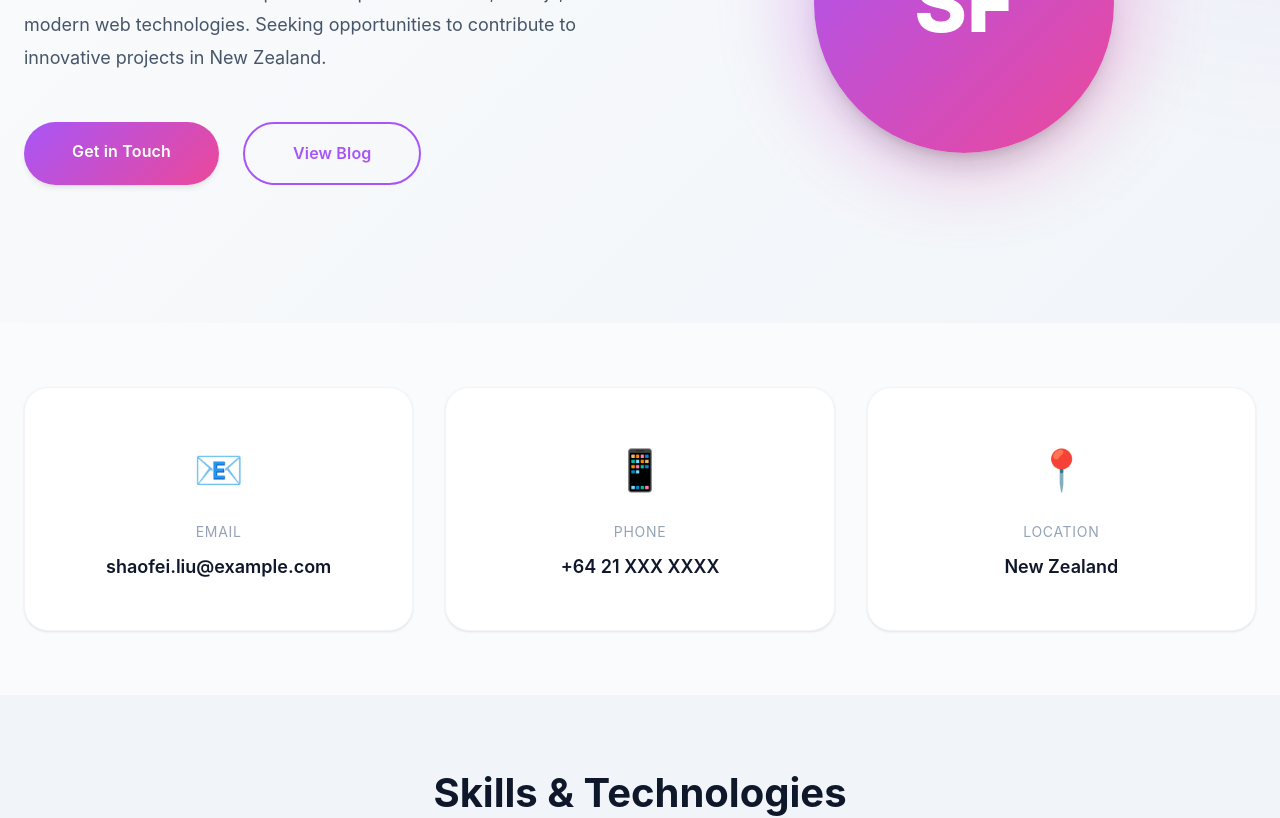
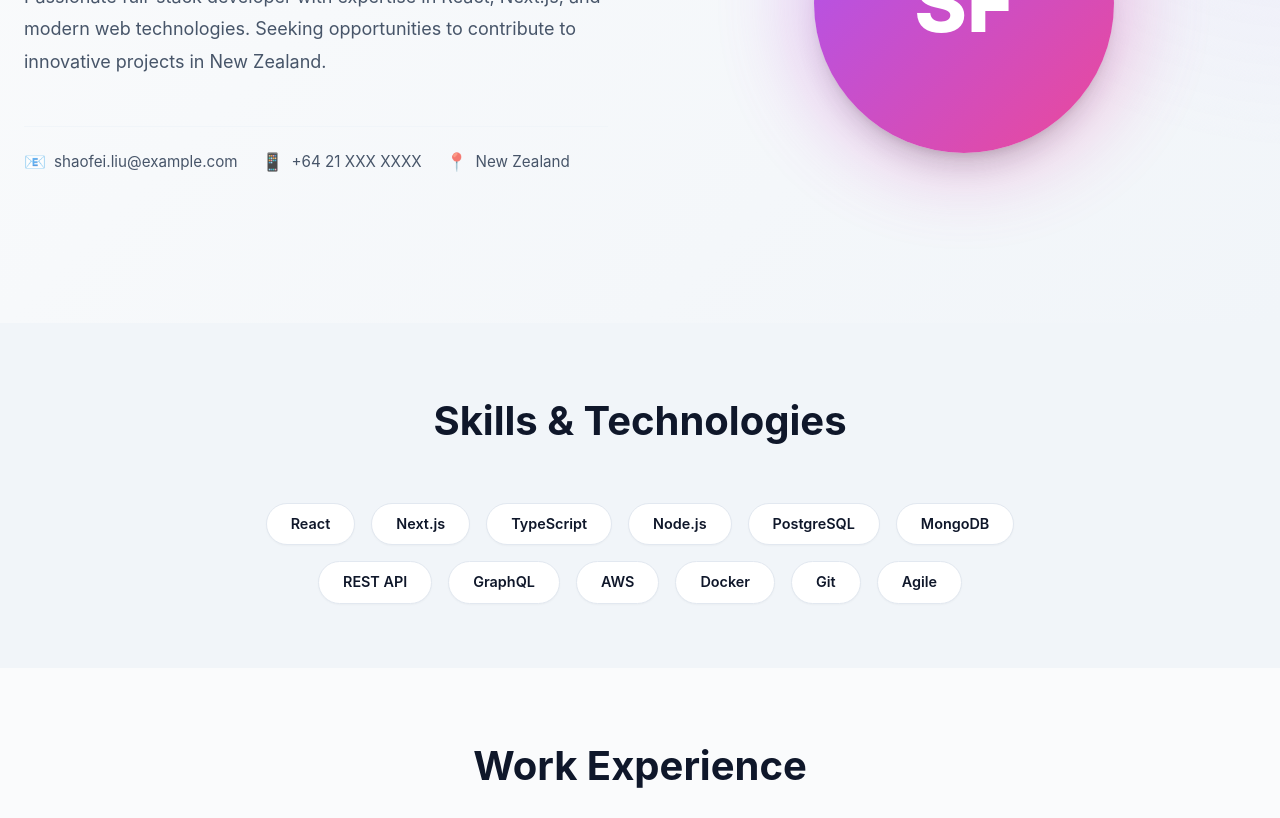
Before and after one commit to LoveShoneLiu/personalSites, a Next.js app: page / in a window 1280 px wide. Shown: the part 400-1218 px from the top of the page. Built offline with nearby package versions, Linux system fonts and the light colour scheme.

Commit message:
feat: 首页展示优化

```diff
--- a/app/page.module.scss
+++ b/app/page.module.scss
@@ -78,54 +78,55 @@
   margin-bottom: var(--spacing-2xl);
 }
 
-.heroButtons {
+.heroContact {
   display: flex;
+  flex-wrap: wrap;
   gap: var(--spacing-lg);
+  margin-top: var(--spacing-md);
+  padding-top: var(--spacing-md);
+  border-top: 1px solid var(--color-border-light);
 }
 
-.primaryButton {
-  padding: var(--spacing-md) var(--spacing-2xl);
-  background: var(--gradient-primary);
-  color: white;
-  border-radius: var(--radius-full);
-  font-weight: 600;
-  transition: all var(--transition-base);
-  box-shadow: var(--shadow-md);
+.heroContactItem {
+  display: flex;
+  align-items: center;
+  gap: var(--spacing-sm);
+  padding: var(--spacing-xs) 0;
+  background: transparent;
   border: none;
-  font-size: 1rem;
-  letter-spacing: 0.01em;
+  transition: all var(--transition-fast);
+  box-shadow: none;
 
   &:hover {
-    transform: translateY(-2px);
-    box-shadow: var(--shadow-xl);
-  }
-
-  &:active {
-    transform: translateY(0);
+    transform: none;
+    box-shadow: none;
+    border: none;
+    background: transparent;
   }
 }
 
-.secondaryButton {
-  padding: var(--spacing-md) var(--spacing-2xl);
-  background: transparent;
-  color: var(--color-primary);
-  border: 2px solid var(--color-primary);
-  border-radius: var(--radius-full);
-  font-weight: 600;
-  transition: all var(--transition-base);
-  font-size: 1rem;
-  letter-spacing: 0.01em;
+.heroContactIcon {
+  font-size: 1.1rem;
+  flex-shrink: 0;
+  opacity: 0.7;
+}
+
+.heroContactLink {
+  color: var(--color-text-secondary);
+  font-weight: 400;
+  font-size: 0.95rem;
+  transition: color var(--transition-fast);
 
   &:hover {
-    background: var(--color-primary);
-    color: white;
-    transform: translateY(-2px);
-    box-shadow: var(--shadow-md);
+    color: var(--color-primary);
+    text-decoration: underline;
   }
+}
 
-  &:active {
-    transform: translateY(0);
-  }
+.heroContactText {
+  color: var(--color-text-secondary);
+  font-weight: 400;
+  font-size: 0.95rem;
 }
 
 .heroImage {
@@ -169,70 +170,6 @@
   color: white;
 }
 
-// Contact Section
-.contactSection {
-  padding: var(--spacing-3xl) 0;
-  background: var(--color-bg);
-}
-
-.contactCards {
-  display: grid;
-  grid-template-columns: repeat(auto-fit, minmax(250px, 1fr));
-  gap: var(--spacing-xl);
-}
-
-.contactCard {
-  background: var(--color-surface);
-  padding: var(--spacing-2xl);
-  border-radius: var(--radius-2xl);
-  text-align: center;
-  box-shadow: var(--shadow-sm);
-  transition: all var(--transition-base);
-  border: 1px solid var(--color-border-light);
-  position: relative;
-  overflow: hidden;
-
-  &::before {
-    content: '';
-    position: absolute;
-    top: 0;
-    left: 0;
-    right: 0;
-    height: 3px;
-    background: var(--gradient-primary);
-    transform: scaleX(0);
-    transition: transform var(--transition-base);
-  }
-
-  &:hover {
-    transform: translateY(-4px);
-    box-shadow: var(--shadow-lg);
-    border-color: var(--color-primary-light);
-
-    &::before {
-      transform: scaleX(1);
-    }
-  }
-}
-
-.contactIcon {
-  font-size: 2.5rem;
-  margin-bottom: var(--spacing-md);
-}
-
-.contactLabel {
-  font-size: 0.875rem;
-  color: var(--color-text-tertiary);
-  text-transform: uppercase;
-  letter-spacing: 0.05em;
-  margin-bottom: var(--spacing-sm);
-}
-
-.contactValue {
-  font-size: 1.125rem;
-  font-weight: 600;
-  color: var(--color-text);
-}
 
 // Skills Section
 .section {
@@ -540,7 +477,58 @@
   display: flex;
   gap: var(--spacing-lg);
   justify-content: center;
+}
 
+.primaryButton {
+  padding: var(--spacing-md) var(--spacing-2xl);
+  background: var(--gradient-primary);
+  color: white;
+  border-radius: var(--radius-full);
+  font-weight: 600;
+  transition: all var(--transition-base);
+  box-shadow: var(--shadow-md);
+  border: none;
+  font-size: 1rem;
+  letter-spacing: 0.01em;
+  text-decoration: none;
+  display: inline-block;
+
+  &:hover {
+    transform: translateY(-2px);
+    box-shadow: var(--shadow-xl);
+  }
+
+  &:active {
+    transform: translateY(0);
+  }
+}
+
+.secondaryButton {
+  padding: var(--spacing-md) var(--spacing-2xl);
+  background: transparent;
+  color: var(--color-primary);
+  border: 2px solid var(--color-primary);
+  border-radius: var(--radius-full);
+  font-weight: 600;
+  transition: all var(--transition-base);
+  font-size: 1rem;
+  letter-spacing: 0.01em;
+  text-decoration: none;
+  display: inline-block;
+
+  &:hover {
+    background: var(--color-primary);
+    color: white;
+    transform: translateY(-2px);
+    box-shadow: var(--shadow-md);
+  }
+
+  &:active {
+    transform: translateY(0);
+  }
+}
+
+.ctaButtons {
   .primaryButton {
     background: white;
     color: var(--color-primary);
@@ -604,8 +592,23 @@
     font-size: 1.25rem;
   }
 
-  .heroButtons {
+  .heroContact {
     flex-direction: column;
+    gap: var(--spacing-sm);
+    align-items: flex-start;
+  }
+
+  .heroContactItem {
+    padding: var(--spacing-xs) 0;
+  }
+
+  .heroContactIcon {
+    font-size: 1rem;
+  }
+
+  .heroContactLink,
+  .heroContactText {
+    font-size: 0.875rem;
   }
 
   .sectionTitle {
--- a/app/page.tsx
+++ b/app/page.tsx
@@ -91,13 +91,21 @@ export default function HomePage() {
               </h1>
               <p className={styles.heroSubtitle}>{personalInfo.title}</p>
               <p className={styles.heroBio}>{personalInfo.bio}</p>
-              <div className={styles.heroButtons}>
-                <a href={personalInfo.social.email} className={styles.primaryButton}>
-                  Get in Touch
-                </a>
-                <Link href="/blog" className={styles.secondaryButton}>
-                  View Blog
-                </Link>
+              <div className={styles.heroContact}>
+                <div className={styles.heroContactItem}>
+                  <span className={styles.heroContactIcon}>📧</span>
+                  <a href={`mailto:${personalInfo.email}`} className={styles.heroContactLink}>
+                    {personalInfo.email}
+                  </a>
+                </div>
+                <div className={styles.heroContactItem}>
+                  <span className={styles.heroContactIcon}>📱</span>
+                  <span className={styles.heroContactText}>{personalInfo.phone}</span>
+                </div>
+                <div className={styles.heroContactItem}>
+                  <span className={styles.heroContactIcon}>📍</span>
+                  <span className={styles.heroContactText}>{personalInfo.location}</span>
+                </div>
               </div>
             </div>
             <div className={styles.heroImage}>
@@ -107,31 +115,6 @@ export default function HomePage() {
                   <span className={styles.avatarPlaceholder}>SF</span>
                 </div>
               </div>
-            </div>
-          </div>
-        </div>
-      </section>
-
-      {/* Contact Info */}
-      <section className={styles.contactSection}>
-        <div className="container">
-          <div className={styles.contactCards}>
-            <div className={styles.contactCard}>
-              <div className={styles.contactIcon}>📧</div>
-              <div className={styles.contactLabel}>Email</div>
-              <a href={`mailto:${personalInfo.email}`} className={styles.contactValue}>
-                {personalInfo.email}
-              </a>
-            </div>
-            <div className={styles.contactCard}>
-              <div className={styles.contactIcon}>📱</div>
-              <div className={styles.contactLabel}>Phone</div>
-              <div className={styles.contactValue}>{personalInfo.phone}</div>
-            </div>
-            <div className={styles.contactCard}>
-              <div className={styles.contactIcon}>📍</div>
-              <div className={styles.contactLabel}>Location</div>
-              <div className={styles.contactValue}>{personalInfo.location}</div>
             </div>
           </div>
         </div>
```
